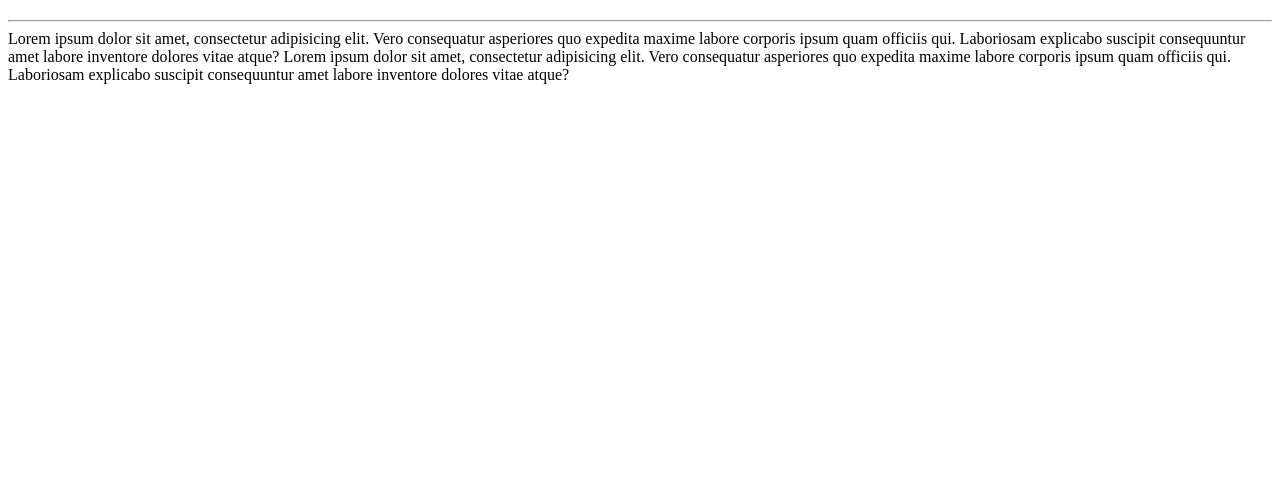
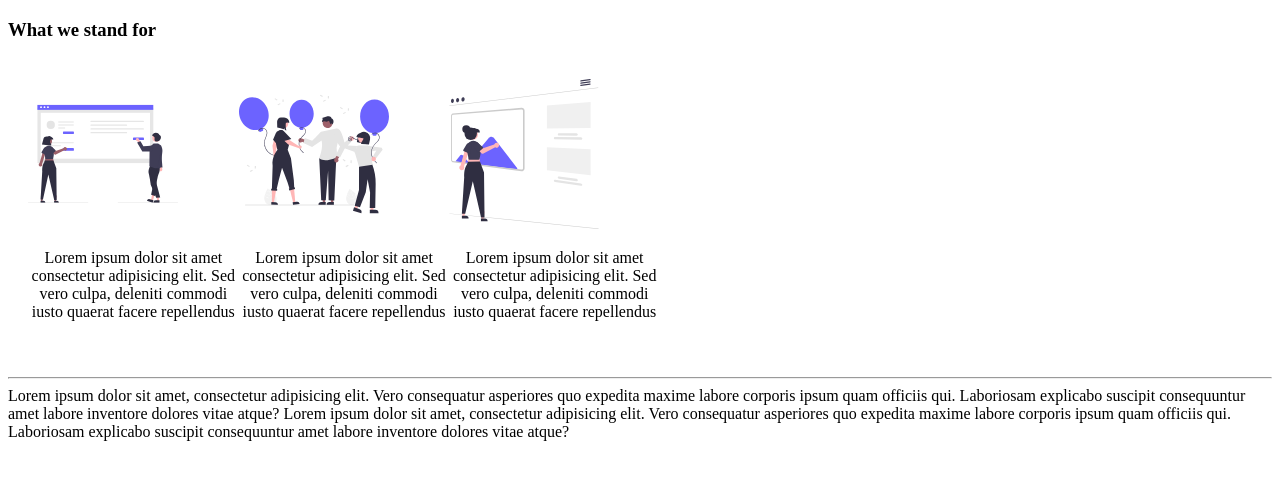
Before and after one commit to dionej11/Practica-Wordpress-Sass, a website: page Wordpress/index.html in a window 1280 px wide. Drawn offline with nearby package versions, Linux system fonts and the light colour scheme; files that its build step writes are made by us from their sources.

Commit message:
parte del main

```diff
--- /dev/null
+++ b/Wordpress/components/Main.sass
@@ -0,0 +1,13 @@
+.main__content
+    display: flex
+    justify-content: space-between
+    align-items: center
+    padding: 20px
+    width: 50%
+    position: relative
+    img
+        width: 150px
+        height: 150px
+        e
+    p
+        text-align: center
--- a/Wordpress/index.html
+++ b/Wordpress/index.html
@@ -13,7 +13,23 @@
         <header>
             <nav></nav>
         </header>
-        <main></main>
+        <main>
+            <h3>What we stand for</h3>
+            <div class="main__content">
+                <div class="main__content--one">
+                    <img src="img/tablet.svg" alt="Ilustración 1">
+                    <p>Lorem ipsum dolor sit amet consectetur adipisicing elit. Sed vero culpa, deleniti commodi iusto quaerat facere repellendus</p>
+                </div>
+                <div class="main__content--two">
+                    <img src="img/perspectiva.svg" alt="Ilustración 2">
+                    <p>Lorem ipsum dolor sit amet consectetur adipisicing elit. Sed vero culpa, deleniti commodi iusto quaerat facere repellendus</p>
+                </div>
+                <div class="main__content--three">
+                    <img src="img/party.svg" alt="Ilustración 3">
+                    <p>Lorem ipsum dolor sit amet consectetur adipisicing elit. Sed vero culpa, deleniti commodi iusto quaerat facere repellendus</p>
+                </div>
+            </div>
+        </main>
     </section>
     <section>
         <h1></h1>
--- a/Wordpress/style.sass
+++ b/Wordpress/style.sass
@@ -1,2 +1,3 @@
 @import './components/Header'
 @import './components/Menu'
+@import './components/Main'
```
Also changed, not shown: Wordpress/img/party.svg (added), Wordpress/img/perspectiva.svg (added), Wordpress/img/tablet.svg (added).
